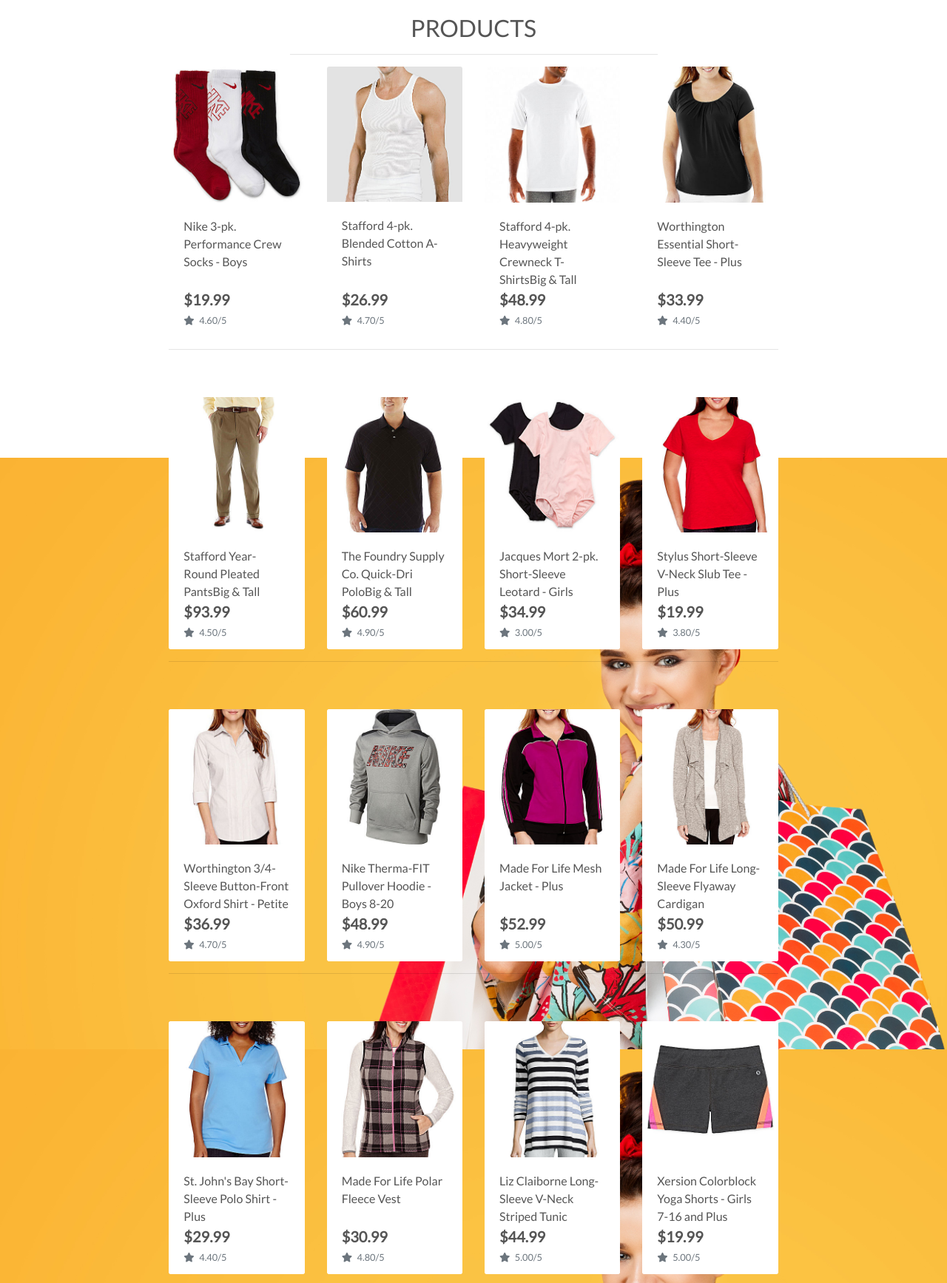
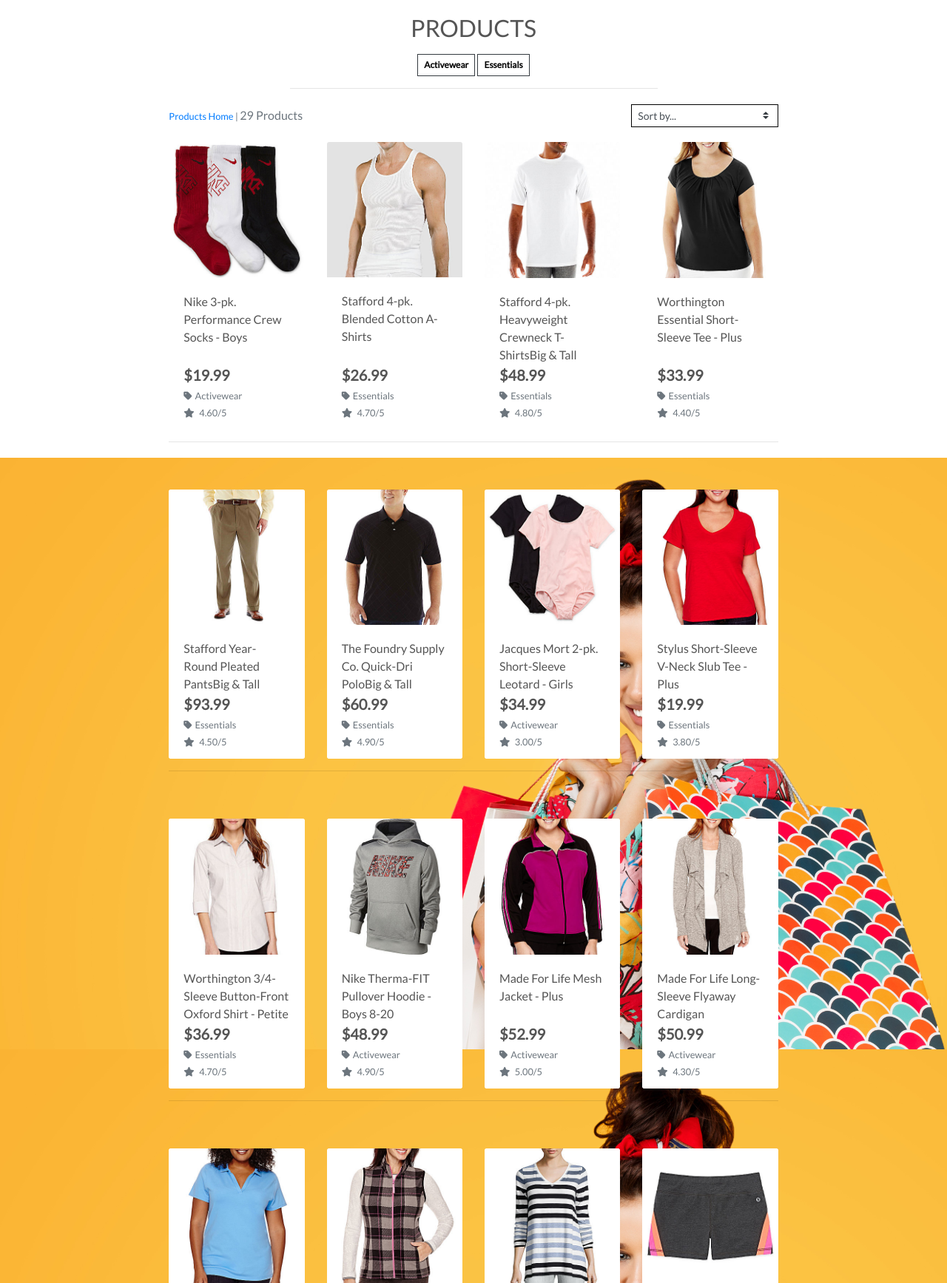
Before and after one commit to MllrB/boutique_ado, a Django app: a page that uses products/templates/products/products.html in a window 1280 px wide. Shown: the part 181-1916 px from the top of the page at 74% size. Run offline with Django 3.2, Linux system fonts and the light colour scheme; data comes from the database, SQL or seed files in the repository; some libraries are stand-ins or nearby versions.

Commit message:
added sorting and product counts to product page

```diff
--- a/products/templates/products/products.html
+++ b/products/templates/products/products.html
@@ -15,12 +15,42 @@
     <div class="row">
         <div class="col text-center mt-3">
             <h2 class="logo-font">Products</h2>
+            {% for cat in current_categories %}
+            <a class="category-badge text-decoration-none" href="{% url 'products' %}?category={{ cat.name }}">
+                <span
+                    class="p-2 mt-2 badge badge-white text-black rounded-0 border border-dark">{{ cat.friendly_name }}</span>
+            </a>
+            {% endfor %}
             <hr class="w-50 mb-1">
         </div>
     </div>
     <div class="row">
         <div class="product-container col-10 offset-1">
             <div class="row mt-1 mb-2">
+                <div class="col-12 col-md-6 my-auto order-md-last d-flex justify-content-center justify-content-md-end">
+                    <div class="sort-select-wrapper w-50">
+                        <select id="sort-selector" class="custom-select custom-select-sm rounded-0 border border-{% if current_sorting != 'None_None' %}info{% else %}black{% endif %}">
+                            <option value="reset" {% if current_sorting == 'None_None' %}selected{% endif %}>Sort by...</option>
+                            <option value="price_asc" {% if current_sorting == 'price_asc' %}selected{% endif %}>Price (low to high)</option>
+                            <option value="price_desc" {% if current_sorting == 'price_desc' %}selected{% endif %}>Price (high to low)</option>
+                            <option value="rating_asc" {% if current_sorting == 'rating_asc' %}selected{% endif %}>Rating (Low to high)</option>
+                            <option value="rating_desc" {% if current_sorting == 'rating_desc' %}selected{% endif %}>Rating (high to low)</option>
+                            <option value="name_asc" {% if current_sorting == 'name_asc' %}selected{% endif %}>Name (A-Z)</option>
+                            <option value="name_desc" {% if current_sorting == 'name_desc' %}selected{% endif %}>Name (Z-A)</option>
+                            <option value="category_asc" {% if current_sorting == 'category_asc' %}selected{% endif %}> Category (A-Z)</option>
+                            <option value="category_desc" {% if current_sorting == 'category_desc' %}selected{% endif %}>Category (Z-A)</option>
+                        </select>
+                    </div>
+                </div>
+                <div class="col-12 col-md-6 order-md-first">
+                    <p class="text-muted mt-3 text-center text-md-left">
+                        {% if search_term or current_categories or current_sorting != 'None_None' %}
+                        <span class="small"><a href="{% url 'products'%}">Products Home</a> | </span>
+                        {% endif %}
+                        {{ products|length }} Products {% if search_term %}found for <strong>{{ search_term }}</strong>
+                        {% endif %}
+                    </p>
+                </div>
             </div>
             <div class="row">
                 {% for product in products %}
@@ -32,8 +62,7 @@
                         </a>
                         {% else %}
                         <a href="{% url 'product_detail' product.id %}">
-                            <img class="card-img-top img-fluid" src="{{ MEDIA_URL}}noimage.png"
-                                alt="{{ product.name }}">
+                            <img class="card-img-top img-fluid" src="{{ MEDIA_URL}}noimage.png" alt="{{ product.name }}">
                         </a>
                         {% endif %}
                         <div class="card-body pb-0">
@@ -43,6 +72,14 @@
                             <div class="row">
                                 <div class="col">
                                     <p class="lead mb-0 text-left font-weight-bold">${{ product.price }}</p>
+                                    {% if product.category %}
+                                    <p class="small mt-1 mb-0">
+                                        <a href="{% url 'products' %}?category={{ product.category.name }}"
+                                            class="text-muted">
+                                            <i class="fas fa-tag mr-1"></i>{{ product.category.friendly_name }}
+                                        </a>
+                                    </p>
+                                    {% endif %}
                                     {% if product.rating %}
                                     <small class="text-muted">
                                         <i class="fas fa-star mr-1"></i>
--- a/products/views.py
+++ b/products/views.py
@@ -22,7 +22,8 @@
             if sortkey == 'name':
                 sortkey = 'lower_name'
                 products = products.annotate(lower_name=lower('name'))
-
+            if sortkey == 'category':
+                sortkey = 'category__name'
             if'direction' in request.GET:
                 direction = request.GET['direction']
                 if direction == 'desc':
--- a/static/css/base.css
+++ b/static/css/base.css
@@ -62,6 +62,11 @@
     background: #000 !important;
 }
 
+a.category-badge>span.badge:hover {
+    background: #212529 !important;
+    color: #fff !important;
+}
+
 .overlay {
     height: 100%;
     width: 100%;
```
Also changed, not shown: products/templates/products/product_detail.html (+7 -0 lines).
